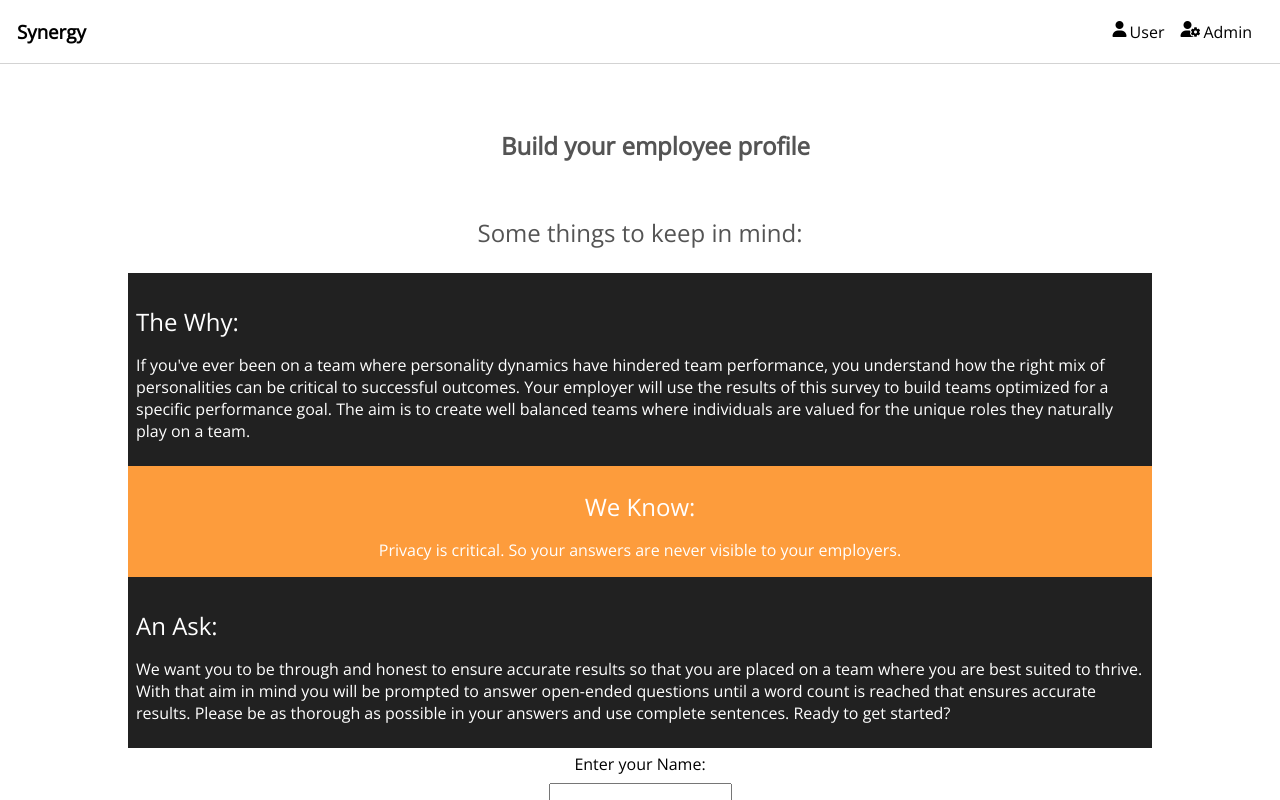
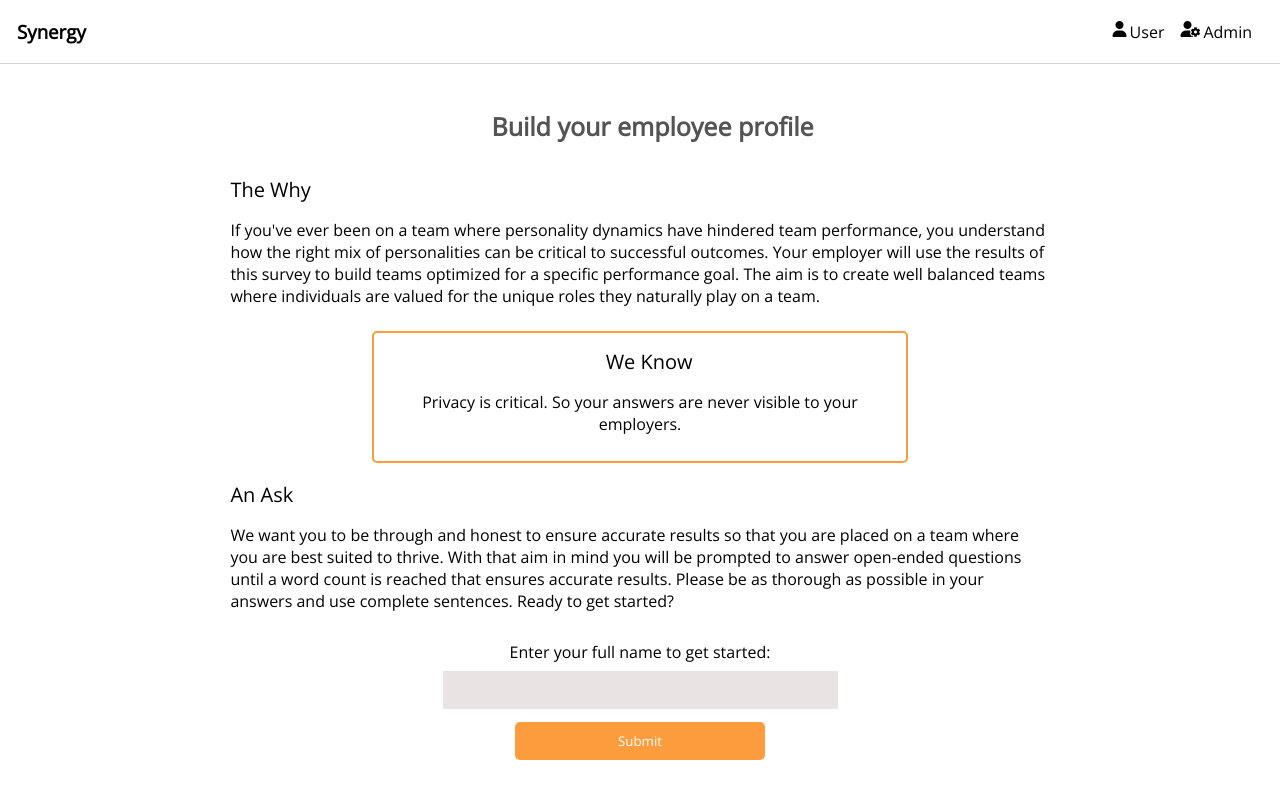
Before and after one commit to NCiarelli/synergy-angular, an Angular app: page /employee-survey in a window 1280 px wide. Built offline with nearby package versions, Linux system fonts and the light colour scheme.

Commit message:
refactored css for mobile first

```diff
--- a/src/app/employee-banner/employee-banner.component.css
+++ b/src/app/employee-banner/employee-banner.component.css
@@ -32,7 +32,7 @@ p {
 } */
 
 .slide:hover {
-  transform: scale(1.2);
+  transform: scale(1.1);
   cursor: pointer;
 }
 /* img {
--- a/src/app/employer-dashboard/employer-dashboard.component.css
+++ b/src/app/employer-dashboard/employer-dashboard.component.css
@@ -43,7 +43,7 @@ p {
   transition: all 0.5s ease;
 }
 .profile:hover {
-  transform: scale(1.2);
+  transform: scale(1.1);
   cursor: pointer;
 }
 
--- a/src/app/splash/splash.component.css
+++ b/src/app/splash/splash.component.css
@@ -24,9 +24,11 @@
   background-color: white;
   border-radius: 5px;
   z-index: 2;
-  width: 600px;
-  height: 400px;
+  width: 75%;
+  height: auto;
   position: relative;
+  padding-left: 10px;
+  padding-right: 10px;
 }
 
 .modal-btns {
@@ -42,14 +44,6 @@
   font-size: 30px;
 }
 
-body {
-  padding: 0;
-  margin: 0;
-  display: flex;
-  justify-content: center;
-  align-items: center;
-}
-
 .whole-page {
   height: 80vh;
   width: 100vw;
@@ -62,21 +56,22 @@ body {
 .btn-container {
   display: flex;
   flex-direction: column;
+  align-items: space-evenly;
+  height: 100%;
   width: 100%;
-  align-items: center;
 }
 
 .btn-container button {
-  width: 70%;
-  padding: 10px;
+  width: 100%;
   border-style: none;
   background-color: #fd9c3c;
+  border-radius: 5px;
+  font-size: 15px;
+  margin-bottom: 10px;
+  margin-top: 10px;
+  padding: 15px;
+  cursor: pointer;
   color: white;
-  border-radius: 5px;
-  cursor: pointer;
-  font-size: 15px;
-  margin-top: 10px;
-  margin-bottom: 10px;
 }
 
 .btn-container button:active {
@@ -84,11 +79,8 @@ body {
 }
 
 .start-btn {
-  width: 175px;
+  width: 100%;
   padding: 10px;
-  /* border: 3px solid #f26322; */
-  /* color: #f26322; */
-  /* background-color: white; */
   background-color: #fd9c3c;
   color: white;
   border-style: none;
@@ -112,10 +104,10 @@ body {
   display: flex;
   flex-direction: column;
   justify-content: center;
-  padding-left: 150px;
-  height: 90vh;
+  height: 80vh;
   width: 100vw;
   background-color: white;
+  padding: 25px;
 }
 
 .landing-text h3 {
@@ -123,7 +115,7 @@ body {
 }
 
 .landing-text h1 {
-  font-size: 50px;
+  font-size: 30px;
   margin: 0;
   padding-bottom: 10px;
 }
@@ -132,13 +124,10 @@ section {
   display: flex;
   justify-content: center;
   align-items: center;
-  padding-right: 150px;
 }
 
 section img {
-  width: 50%;
-  height: 50%;
-  padding-left: 40px;
+  display: none;
 }
 
 .close-btn {
@@ -148,39 +137,44 @@ section img {
   cursor: pointer;
 }
 
-@media only screen and (max-width: 992px) {
+@media screen and (min-width: 768px) {
   section {
     padding-right: 50px;
   }
   .landing-text {
     padding-left: 50px;
   }
+  section img {
+    width: 50%;
+    height: 50%;
+    padding-left: 30px;
+    display: block;
+  }
+  .btn-container {
+    display: flex;
+    flex-direction: column;
+    align-items: center;
+  }
+
+  .btn-container button {
+    width: 70%;
+    padding: 10px;
+  }
+
   .modal-window {
     width: 500px;
     height: 300px;
   }
+  .start-btn {
+    width: 175px;
+  }
 }
 
-@media only screen and (max-width: 768px) {
-  section img {
-    display: none;
+@media screen and (min-width: 992px) {
+  section {
+    padding-right: 150px;
   }
-  .btn-container {
-    flex-direction: column;
-    align-items: space-evenly;
-    height: 100%;
-    width: 100%;
-  }
-  .btn-container button {
-    width: 100%;
-    margin-bottom: 10px;
-    margin-top: 10px;
-    padding: 15px;
-  }
-  .modal-window {
-    width: 75%;
-    height: auto;
-    padding-left: 10px;
-    padding-right: 10px;
+  .landing-text {
+    padding-left: 150px;
   }
 }
--- a/src/app/survey-form/survey-form.component.css
+++ b/src/app/survey-form/survey-form.component.css
@@ -8,6 +8,17 @@ body {
   align-items: center;
   background: white;
   height: auto;
+}
+
+#dataForm p {
+  padding: 0;
+  margin: 0;
+  margin-top: 10px;
+  margin-bottom: 10px;
+}
+
+.question-text {
+  font-weight: bold;
 }
 
 .logo {
@@ -21,12 +32,13 @@ main {
   justify-content: center;
 }
 .header {
-  margin: 15 auto;
+  margin: 0;
   color: #545454;
+  font-size: 20px;
 }
 .bold-open {
-  font-size: 1.5em;
-  margin-bottom: 3px;
+  font-size: 20px;
+  margin: 0;
 }
 .text-container {
   position: relative;
@@ -44,19 +56,37 @@ main {
   color: #545454;
 }
 .why {
-  background-color: rgb(33, 33, 33);
-  color: white;
+  /* background-color: rgb(33, 33, 33); */
+  /* color: white; */
   padding: 8px;
 }
 .we-know {
   width: 100%;
-  background-color: #fd9c3c;
+  /* background-color: #fd9c3c; */
+  border: 2px solid #fd9c3c;
   text-align: center;
-  color: white;
+  /* color: white; */
+  color: black;
+  padding: 10px;
+  border-radius: 5px;
+  margin-bottom: 10px;
 }
+
+.we-know header {
+  display: flex;
+  align-items: center;
+  justify-content: center;
+  margin-top: 5px;
+}
+
+.we-know header i {
+  font-size: 22px;
+  margin-right: 5px;
+}
+
 .an-ask {
-  background-color: rgb(33, 33, 33);
-  color: white;
+  /* background-color: rgb(33, 33, 33); */
+  /* color: white; */
   padding: 8px;
 }
 /* .inputDirective {
@@ -82,13 +112,13 @@ main {
   border-style: none;
   background-color: #fd9c3c;
   border: 2px solid #fd9c3c;
-
   color: white;
   border-radius: 5px;
   cursor: pointer;
   font-size: 15px;
   /* align-self: flex-start; */
   margin-top: 10px;
+  width: 100%;
 }
 #nameForm {
   align-items: center;
@@ -98,7 +128,7 @@ form {
   flex-direction: column;
   /* border: 1px solid rgb(236, 232, 232); */
   border-radius: 3px;
-  width: 100%;
+  width: 80vw;
   position: relative;
 }
 #nameForm input {
@@ -134,7 +164,7 @@ button {
   z-index: 1;
   border-radius: 3px;
   border: 1px solid #f26322;
-  width: 100px;
+  width: auto;
   padding: 5px;
 }
 
@@ -195,12 +225,12 @@ label {
 .form-header {
   display: flex;
   align-items: center;
-  margin-top: 40px;
+  margin-top: 10px;
   padding: 5px;
 }
 
 .form-header i {
-  font-size: 35px;
+  font-size: 20px;
   padding: 0;
   margin: 0;
   margin-right: 10px;
@@ -216,4 +246,59 @@ label {
 
 .congrats-img {
   width: 100%;
+  margin: 25px;
 }
+
+#nameInput {
+  padding: 10px;
+  border-style: none;
+  width: 75%;
+  background-color: rgb(233, 227, 227);
+}
+
+.submit-btn {
+  width: 50%;
+  margin-top: 10px;
+  margin-bottom: 10px;
+  border-radius: 5px;
+  padding: 10px;
+  border-style: none;
+  color: white;
+}
+
+.survey-done {
+  display: flex;
+  flex-direction: column;
+  justify-content: center;
+  align-items: center;
+  padding: 15px;
+}
+
+@media screen and (min-width: 768px) {
+  form {
+    width: 500px;
+  }
+  .form-header i {
+    font-size: 25px;
+  }
+  .form-header {
+    margin-top: 40px;
+    margin-bottom: 15px;
+  }
+  .header {
+    font-size: 25px;
+  }
+  .addInputButton {
+    width: auto;
+  }
+}
+
+@media screen and (min-width: 992px) {
+  .we-know {
+    width: 50%;
+  }
+  .why,
+  .an-ask {
+    width: 80%;
+  }
+}
--- a/src/app/survey-form/survey-form.component.html
+++ b/src/app/survey-form/survey-form.component.html
@@ -1,6 +1,6 @@
 <body>
   <!-- <img src="../../assets/form_img.png" /> -->
-  <header class="form-header">
+  <header class="form-header" *ngIf="!enoughData">
     <!-- <img class="form-icon" src="../../assets/personality icon.png" /> -->
     <i class="far fa-address-card"></i>
     <h2 class="header">
@@ -9,9 +9,9 @@
   </header>
   <main class="main">
     <section *ngIf="nameFormActive" class="text-container">
-      <p class="title">Some things to keep in mind:</p>
+      <!-- <p class="title">Some things to keep in mind:</p> -->
       <div class="why">
-        <p class="bold-open">The Why:</p>
+        <p class="bold-open">The Why</p>
         <p>
           If you've ever been on a team where personality dynamics have hindered
           team performance, you understand how the right mix of personalities
@@ -23,14 +23,17 @@
         </p>
       </div>
       <div class="we-know">
-        <p class="bold-open">We Know:</p>
+        <header>
+          <i class="fas fa-user-shield"></i>
+          <p class="bold-open">We Know</p>
+        </header>
         <p>
           Privacy is critical. So your answers are never visible to your
           employers.
         </p>
       </div>
       <div class="an-ask">
-        <p class="bold-open">An Ask:</p>
+        <p class="bold-open">An Ask</p>
         <p>
           We want you to be through and honest to ensure accurate results so
           that you are placed on a team where you are best suited to thrive.
@@ -46,13 +49,14 @@
         #nameForm="ngForm"
         (ngSubmit)="onNameSubmit(nameForm)"
       >
-        <label for="nameInput">Enter your Name:</label>
+        <label for="nameInput">Enter your full name to get started:</label>
         <input type="text" name="nameInput" id="nameInput" ngModel />
 
-        <button type="submit">Submit</button>
+        <button class="submit-btn" type="submit">Submit</button>
       </form>
     </section>
     <form
+      id="dataForm"
       #form="ngForm"
       (ngSubmit)="onSubmit(form)"
       *ngIf="surveyFormActive && enoughData === false"
@@ -60,7 +64,7 @@
       <!-- <label for="employeeName">Name:</label> -->
       <!-- <input type="text" [(ngModel)]="employeeName" name="employeeName" id="employeeName" required /> -->
       <p>Name: {{ employeeName }}</p>
-      <p>{{ questionArray[questionArrayIndex] }}</p>
+      <p class="question-text">{{ questionArray[questionArrayIndex] }}</p>
       <label for="answer">Answer:</label>
       <textarea
         ngModel
@@ -84,8 +88,9 @@
         </button> -->
       </div>
     </form>
-    <div *ngIf="enoughData">
-      <p>Congratulations! Your survey is complete.</p>
+    <div class="survey-done" *ngIf="enoughData">
+      <h3>Congratulations! Your survey is complete.</h3>
+      <h4>You may now close out of this window.</h4>
       <img class="congrats-img" src="../../assets/form_img.png" />
       <!-- <p *ngIf="!profileBuilt">Now buidling your profile...</p>
       <div *ngIf="profileBuilt">Employee Profile Here</div> -->
--- a/src/app/survey-form/survey-form.component.ts
+++ b/src/app/survey-form/survey-form.component.ts
@@ -17,7 +17,7 @@ export class SurveyFormComponent implements OnInit {
   enoughData: boolean = false;
   questionArrayIndex: number = 0;
   questionArray: string[] = [
-    "When you are stressed, what things do you do to calm down?",
+    "What are things you do to de-stress?",
     "If you were an animal, which animal would you be? Why?",
     "How do you behave at a party?",
     "How do you handle conflict?",
--- a/src/app/team-builder/team-builder.component.css
+++ b/src/app/team-builder/team-builder.component.css
@@ -6,6 +6,14 @@
 .relationship,
 .efficiency {
   background-color: #fd9c3c;
+}
+
+.created-team {
+  justify-content: center;
+}
+
+.created-team-header {
+  text-align: center;
 }
 
 #button-section {
@@ -67,9 +75,6 @@ h4 {
   height: 50px;
   color: black;
   font-size: 15px;
-  /* margin-right: 10px;
-  margin-top: 10px;
-  margin-bottom: 10px; */
 }
 
 .cardBanner {
@@ -116,6 +121,10 @@ h4 {
   padding-bottom: 20px;
 }
 
+.profileText {
+  width: auto;
+}
+
 @media only screen and (min-width: 768px) {
   .btn-container {
     flex-wrap: nowrap;
@@ -124,7 +133,3 @@ h4 {
     flex-direction: row;
   }
 }
-
-.profileText {
-  width: auto;
-}
```
Also changed, not shown: src/app/team-builder/team-builder.component.html (+24 -8 lines).
